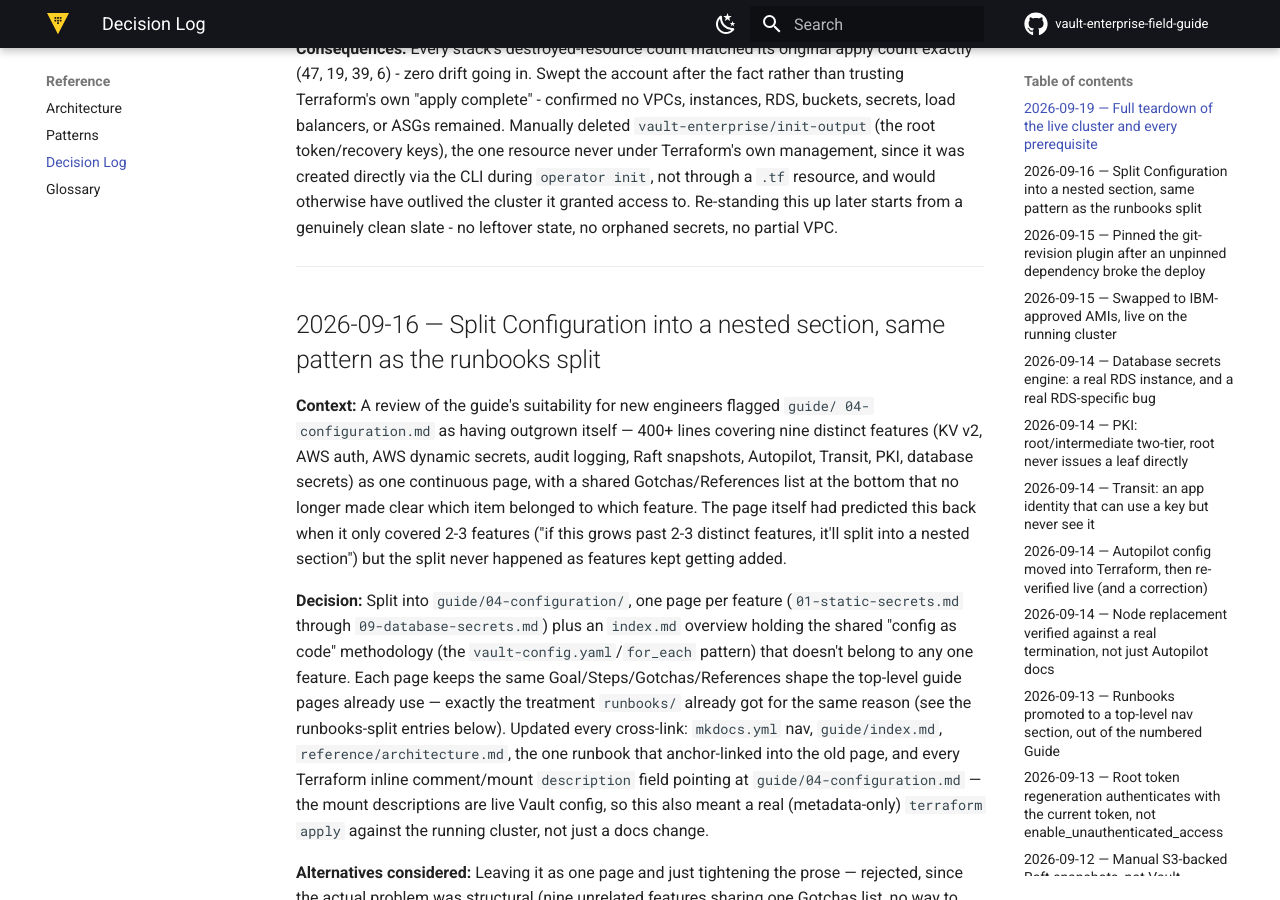
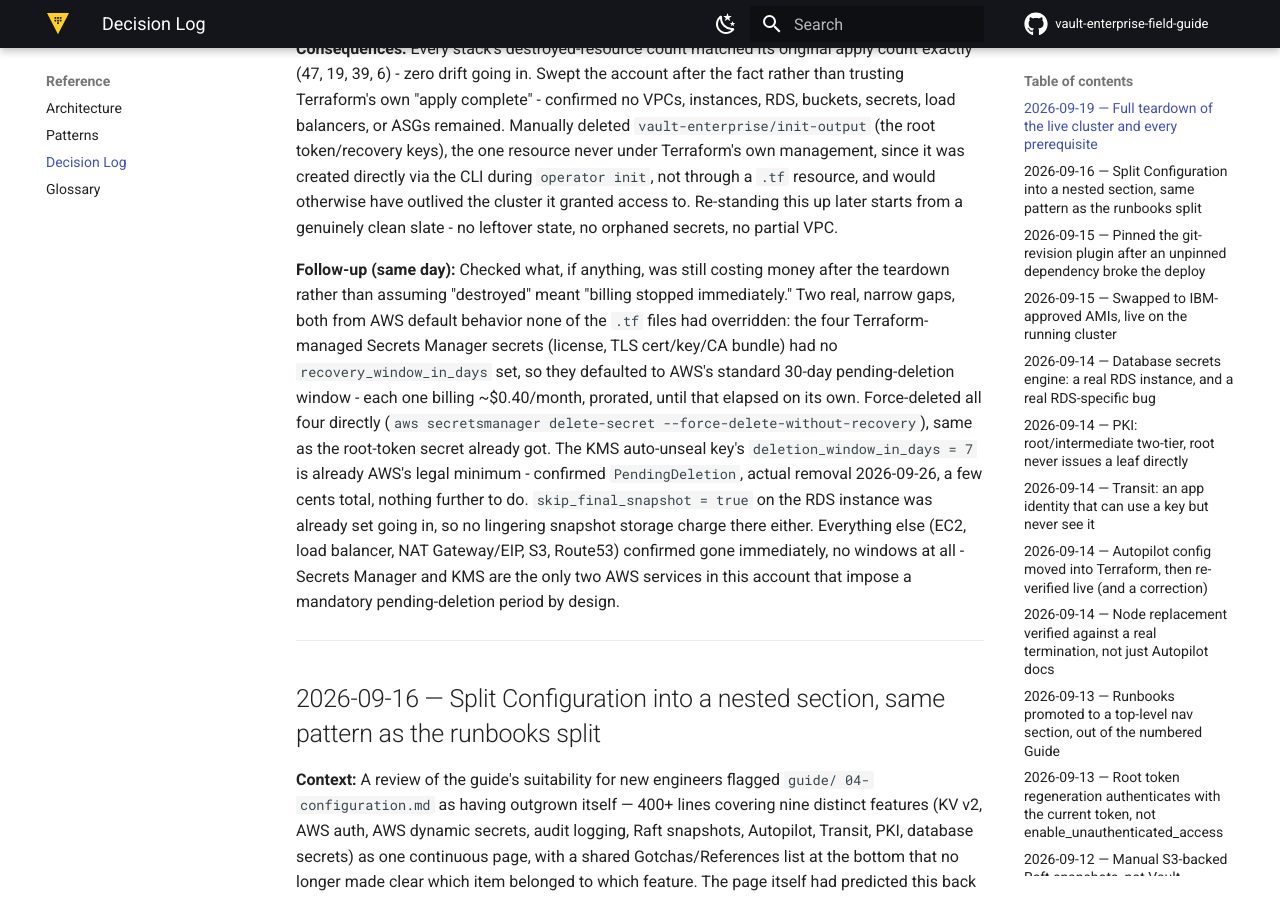
Before and after one commit to markcarriedo/vault-enterprise-field-guide, an MkDocs documentation site: the page built from docs/reference/decisions.md, in a window 1280 px wide and 900 px high, scrolled down 1250 px. Built offline with MkDocs 1.6.1 and Material for MkDocs 9.7.7, drawn with Linux system fonts in a browser that asks for light colours; comment, search, counter and statistics services are not loaded.

Commit message:
docs: record zeroing out post-teardown Secrets Manager charges
The four Terraform-managed secrets had no recovery_window_in_days set,
so they defaulted to AWS's 30-day pending-deletion billing window after
the teardown. Force-deleted all four instead of waiting it out.

Claude-Session: https://claude.ai/code/session_01W8wX9ho5zsL4nSkjw8ZJSM

```diff
--- a/docs/reference/decisions.md
+++ b/docs/reference/decisions.md
@@ -53,6 +53,21 @@ root token/recovery keys), the one resource never under Terraform's own manageme
 was created directly via the CLI during `operator init`, not through a `.tf` resource, and
 would otherwise have outlived the cluster it granted access to. Re-standing this up later
 starts from a genuinely clean slate - no leftover state, no orphaned secrets, no partial VPC.
+
+**Follow-up (same day):** Checked what, if anything, was still costing money after the teardown
+rather than assuming "destroyed" meant "billing stopped immediately." Two real, narrow gaps,
+both from AWS default behavior none of the `.tf` files had overridden: the four
+Terraform-managed Secrets Manager secrets (license, TLS cert/key/CA bundle) had no
+`recovery_window_in_days` set, so they defaulted to AWS's standard 30-day pending-deletion
+window - each one billing ~$0.40/month, prorated, until that elapsed on its own. Force-deleted
+all four directly (`aws secretsmanager delete-secret --force-delete-without-recovery`), same as
+the root-token secret already got. The KMS auto-unseal key's `deletion_window_in_days = 7` is
+already AWS's legal minimum - confirmed `PendingDeletion`, actual removal 2026-09-26, a few
+cents total, nothing further to do. `skip_final_snapshot = true` on the RDS instance was
+already set going in, so no lingering snapshot storage charge there either. Everything else
+(EC2, load balancer, NAT Gateway/EIP, S3, Route53) confirmed gone immediately, no windows at
+all - Secrets Manager and KMS are the only two AWS services in this account that impose a
+mandatory pending-deletion period by design.
 
 ---
 
```
Also changed, not shown: CHANGELOG.md (+4 -0 lines).
